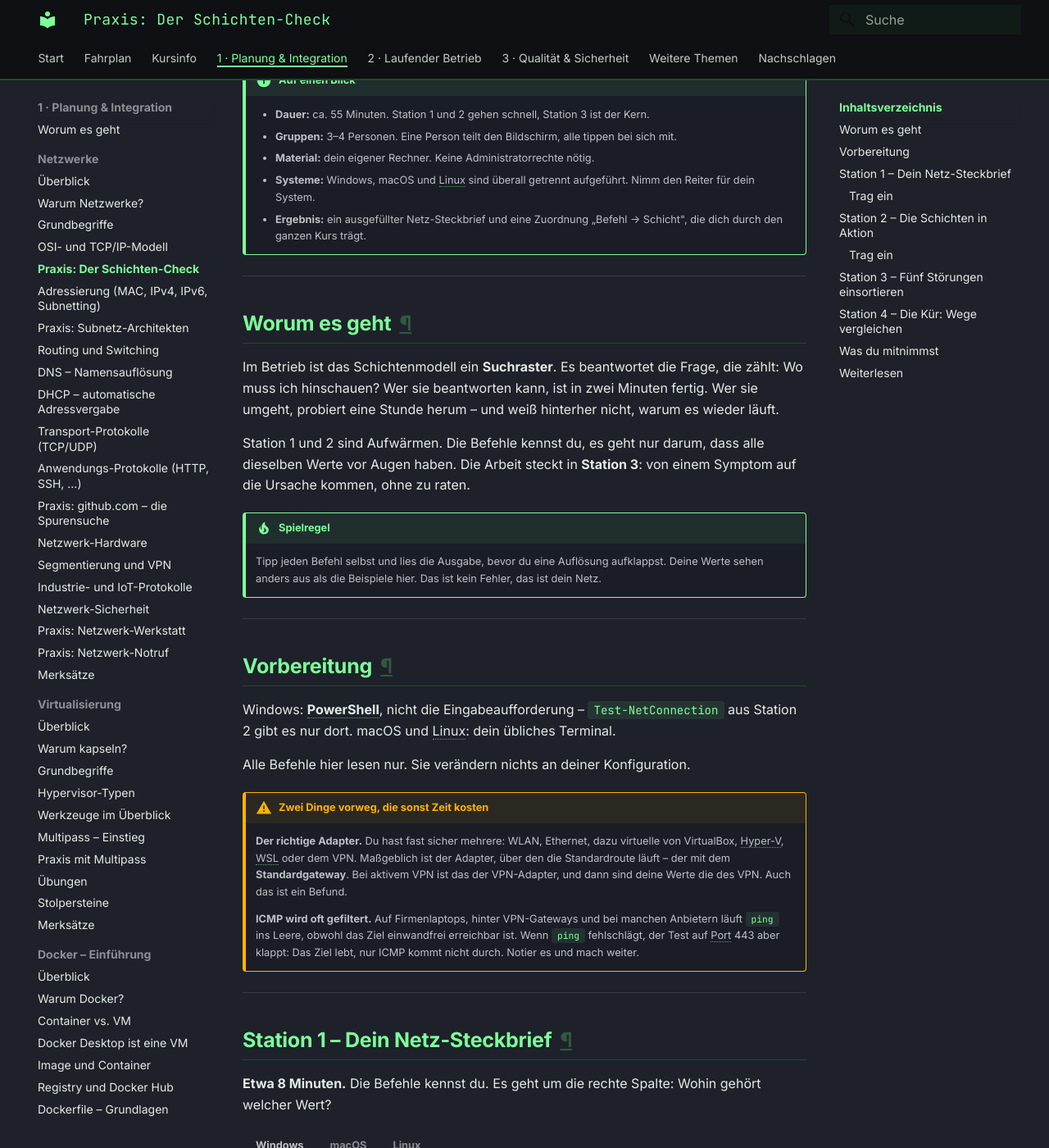
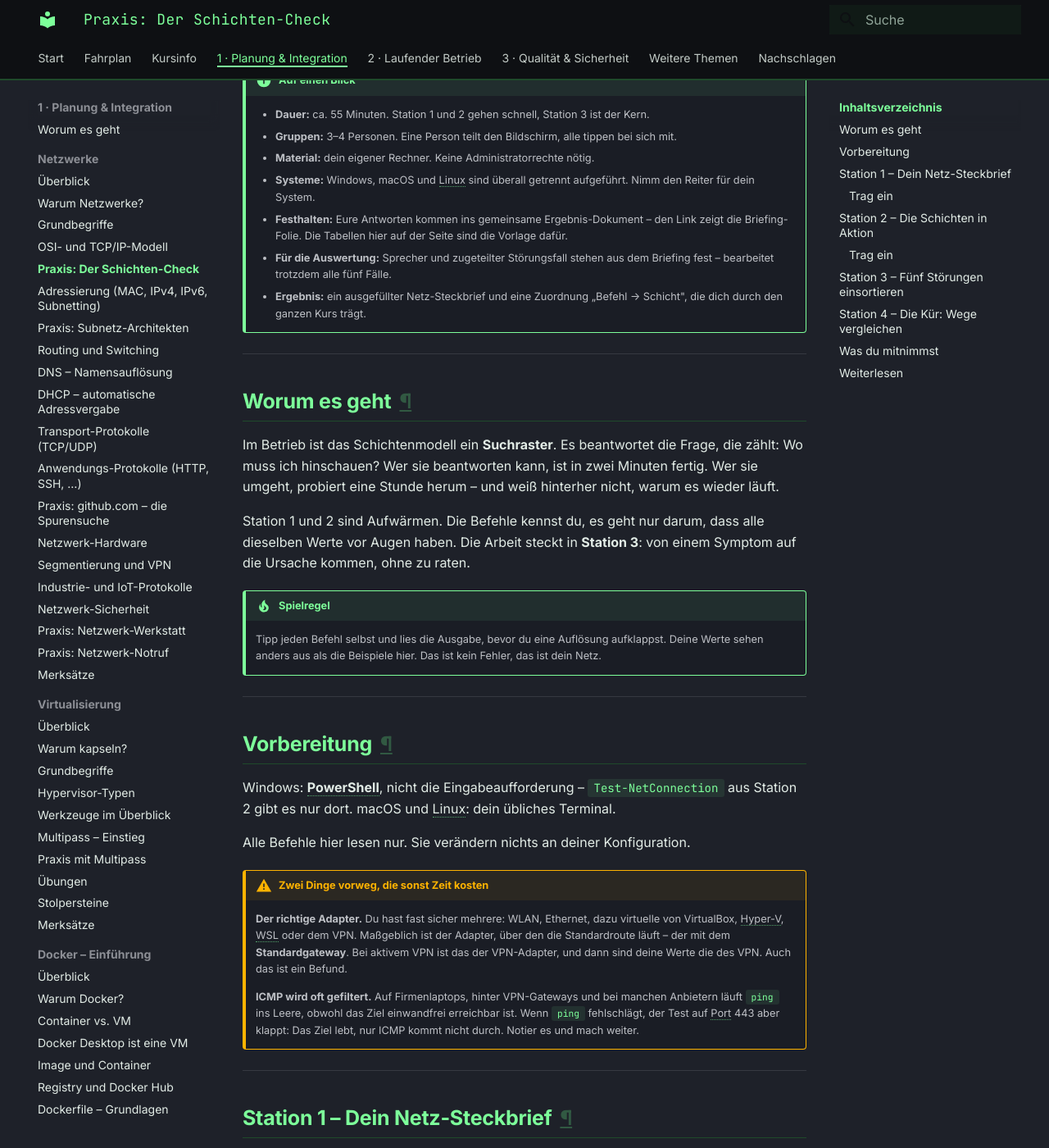
Before and after one commit to JacobMenge/kurs-unterlagen, an MkDocs documentation site: the page built from docs/netzwerke/praxis-schichten-check.md, in a window 1280 px wide and 1400 px high, scrolled down 247 px. Shown: the whole window at 82% size. Built offline with MkDocs 1.6.1 and Material for MkDocs 9.7.7, drawn with Linux system fonts in a browser that asks for light colours; some of the changed text lies outside the part shown.

Commit message:
schichten-check: ergebnis-dokument und auswertungsrollen auf der seite benannt

```diff
--- a/docs/netzwerke/praxis-schichten-check.md
+++ b/docs/netzwerke/praxis-schichten-check.md
@@ -12,6 +12,8 @@ description: "Praxisübung zum Einstieg in den Netzwerk-Block (ca. 55 Minuten):
     - **Gruppen:** 3–4 Personen. Eine Person teilt den Bildschirm, alle tippen bei sich mit.
     - **Material:** dein eigener Rechner. Keine Administratorrechte nötig.
     - **Systeme:** Windows, macOS und Linux sind überall getrennt aufgeführt. Nimm den Reiter für dein System.
+    - **Festhalten:** Eure Antworten kommen ins gemeinsame Ergebnis-Dokument – den Link zeigt die Briefing-Folie. Die Tabellen hier auf der Seite sind die Vorlage dafür.
+    - **Für die Auswertung:** Sprecher und zugeteilter Störungsfall stehen aus dem Briefing fest – bearbeitet trotzdem alle fünf Fälle.
     - **Ergebnis:** ein ausgefüllter Netz-Steckbrief und eine Zuordnung „Befehl → Schicht", die dich durch den ganzen Kurs trägt.
 
 ---
@@ -73,6 +75,8 @@ Alle Befehle hier lesen nur. Sie verändern nichts an deiner Konfiguration.
     Zu `dynamic`: Das Flag heißt, die Adresse hat eine begrenzte Gültigkeit. Fast immer ist das DHCP, es kann aber auch IPv6-Autokonfiguration sein.
 
 ### Trag ein
+
+Kopiert euch die Tabelle ins Ergebnis-Dokument und füllt sie dort aus – hier auf der Seite geht das nicht.
 
 | Wert | dein Ergebnis | gehört zu Schicht |
 |---|---|---|
```
